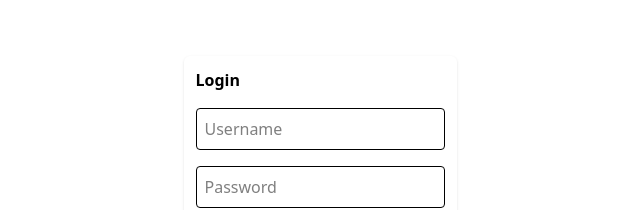
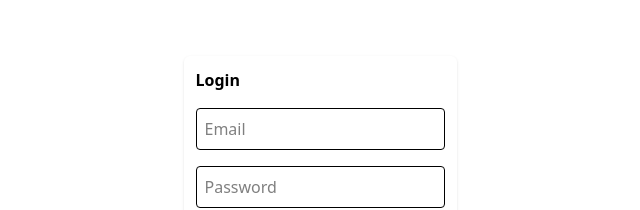
Before and after one commit to Tinku0/mean-journey, an Angular app in the folder client/: page /login in a window 1280 px wide. Shown: the part 242-452 px from the top of the page, without its empty margins (320-960 px from the left). Built offline with nearby package versions, Linux system fonts and the light colour scheme.

Commit message:
username changed to email for login

```diff
--- a/client/src/app/pages/login/login.component.html
+++ b/client/src/app/pages/login/login.component.html
@@ -3,7 +3,7 @@
         <form [formGroup]="loginForm" (ngSubmit)="login()">
             <div class="flex flex-col gap-4">
                 <h3 class="font-bold">Login</h3>
-                <input type="text" class="border-1 rounded-sm p-2" formControlName="username" placeholder="Username" />
+                <input type="text" class="border-1 rounded-sm p-2" formControlName="email" placeholder="Email" />
                 <input type="text" class="border-1 rounded-sm p-2" formControlName="password" placeholder="Password" />
             </div>
             <div class="flex items-center mt-2">
--- a/client/src/app/pages/login/login.component.ts
+++ b/client/src/app/pages/login/login.component.ts
@@ -21,7 +21,7 @@
 
   constructor(private http: HttpClient, private router: Router) {
     this.loginForm = new FormGroup({
-      username: new FormControl('', Validators.required),
+      email: new FormControl('', Validators.required),
       password: new FormControl('', Validators.required),
     });
   }
@@ -31,7 +31,8 @@
       next: (res: any) => {
         if(res.status){
           this.loginForm.reset()
-          // this.router.navigate(['/login'])
+          localStorage.setItem('user', JSON.stringify(res.user))
+          this.router.navigate(['/profile'])
         }
       },
       error: (err) => {
```
